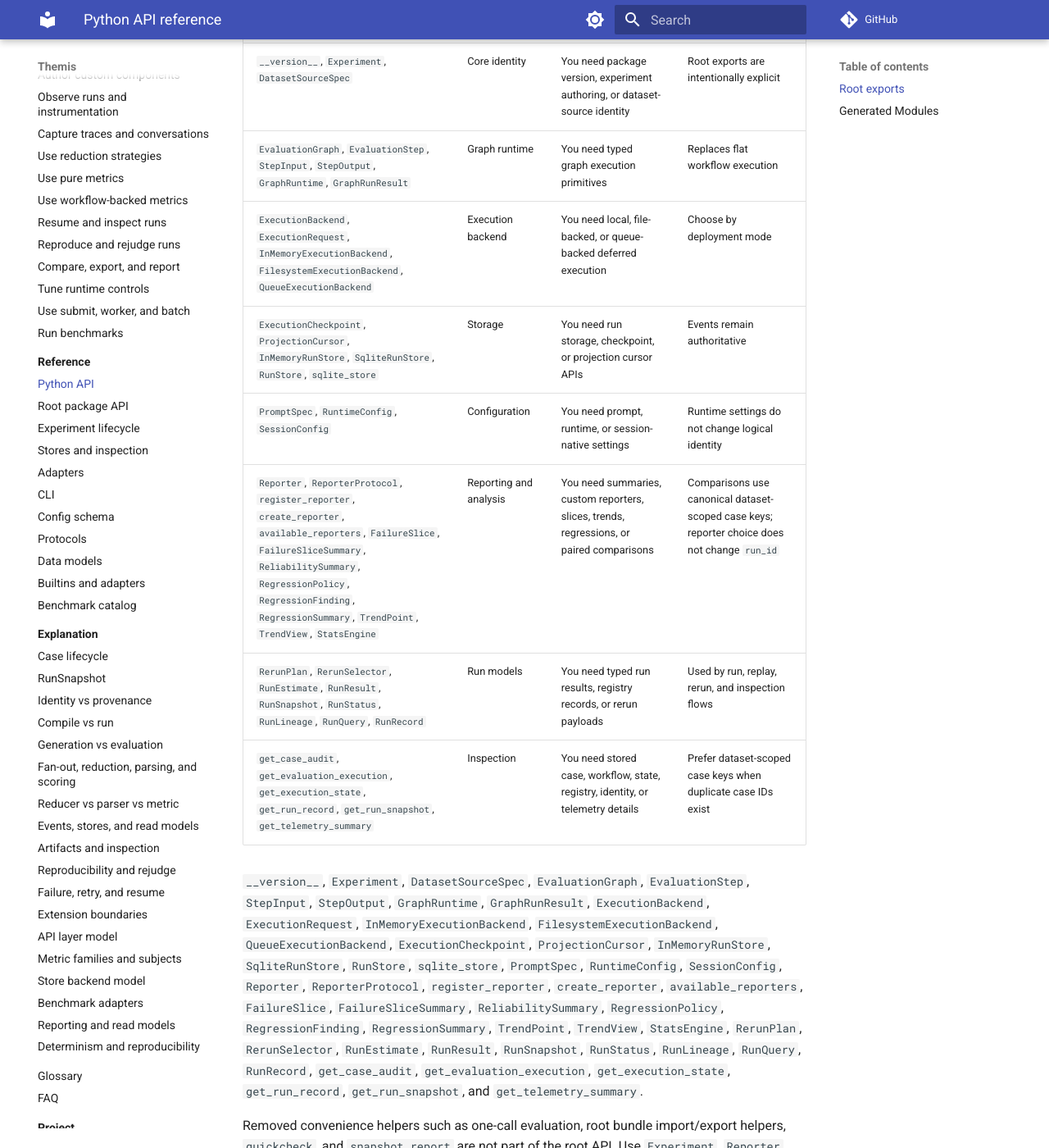
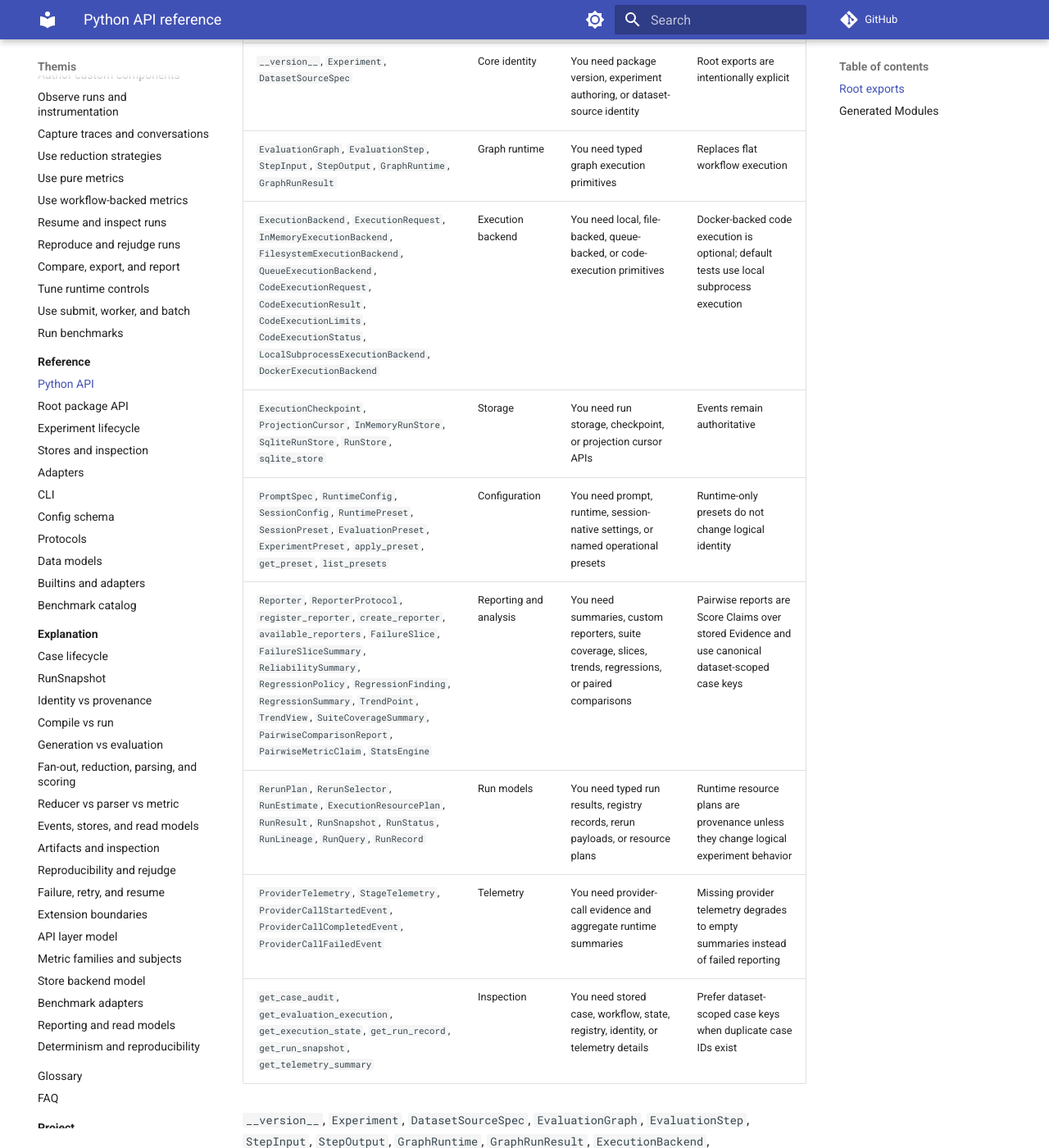
Before and after one commit to Pittawat2542/themis, an MkDocs documentation site: the page built from docs/reference/python-api.md, in a window 1280 px wide and 1400 px high, scrolled down 403 px. Shown: the whole window at 82% size. Built offline with MkDocs 1.6.1 and Material for MkDocs 9.7.7, drawn with Linux system fonts in a browser that asks for light colours; comment, search, counter and statistics services are not loaded; some of the changed text lies outside the part shown.

Commit message:
docs: document operational evaluation workflows

```diff
--- a/docs/reference/python-api.md
+++ b/docs/reference/python-api.md
@@ -17,14 +17,15 @@ The root package exposes the stable graph/runtime, storage, reporting, and inspe
 | --- | --- | --- | --- |
 | `__version__`, `Experiment`, `DatasetSourceSpec` | Core identity | You need package version, experiment authoring, or dataset-source identity | Root exports are intentionally explicit |
 | `EvaluationGraph`, `EvaluationStep`, `StepInput`, `StepOutput`, `GraphRuntime`, `GraphRunResult` | Graph runtime | You need typed graph execution primitives | Replaces flat workflow execution |
-| `ExecutionBackend`, `ExecutionRequest`, `InMemoryExecutionBackend`, `FilesystemExecutionBackend`, `QueueExecutionBackend` | Execution backend | You need local, file-backed, or queue-backed deferred execution | Choose by deployment mode |
+| `ExecutionBackend`, `ExecutionRequest`, `InMemoryExecutionBackend`, `FilesystemExecutionBackend`, `QueueExecutionBackend`, `CodeExecutionRequest`, `CodeExecutionResult`, `CodeExecutionLimits`, `CodeExecutionStatus`, `LocalSubprocessExecutionBackend`, `DockerExecutionBackend` | Execution backend | You need local, file-backed, queue-backed, or code-execution primitives | Docker-backed code execution is optional; default tests use local subprocess execution |
 | `ExecutionCheckpoint`, `ProjectionCursor`, `InMemoryRunStore`, `SqliteRunStore`, `RunStore`, `sqlite_store` | Storage | You need run storage, checkpoint, or projection cursor APIs | Events remain authoritative |
-| `PromptSpec`, `RuntimeConfig`, `SessionConfig` | Configuration | You need prompt, runtime, or session-native settings | Runtime settings do not change logical identity |
-| `Reporter`, `ReporterProtocol`, `register_reporter`, `create_reporter`, `available_reporters`, `FailureSlice`, `FailureSliceSummary`, `ReliabilitySummary`, `RegressionPolicy`, `RegressionFinding`, `RegressionSummary`, `TrendPoint`, `TrendView`, `StatsEngine` | Reporting and analysis | You need summaries, custom reporters, slices, trends, regressions, or paired comparisons | Comparisons use canonical dataset-scoped case keys; reporter choice does not change `run_id` |
-| `RerunPlan`, `RerunSelector`, `RunEstimate`, `RunResult`, `RunSnapshot`, `RunStatus`, `RunLineage`, `RunQuery`, `RunRecord` | Run models | You need typed run results, registry records, or rerun payloads | Used by run, replay, rerun, and inspection flows |
+| `PromptSpec`, `RuntimeConfig`, `SessionConfig`, `RuntimePreset`, `SessionPreset`, `EvaluationPreset`, `ExperimentPreset`, `apply_preset`, `get_preset`, `list_presets` | Configuration | You need prompt, runtime, session-native settings, or named operational presets | Runtime-only presets do not change logical identity |
+| `Reporter`, `ReporterProtocol`, `register_reporter`, `create_reporter`, `available_reporters`, `FailureSlice`, `FailureSliceSummary`, `ReliabilitySummary`, `RegressionPolicy`, `RegressionFinding`, `RegressionSummary`, `TrendPoint`, `TrendView`, `SuiteCoverageSummary`, `PairwiseComparisonReport`, `PairwiseMetricClaim`, `StatsEngine` | Reporting and analysis | You need summaries, custom reporters, suite coverage, slices, trends, regressions, or paired comparisons | Pairwise reports are Score Claims over stored Evidence and use canonical dataset-scoped case keys |
+| `RerunPlan`, `RerunSelector`, `RunEstimate`, `ExecutionResourcePlan`, `RunResult`, `RunSnapshot`, `RunStatus`, `RunLineage`, `RunQuery`, `RunRecord` | Run models | You need typed run results, registry records, rerun payloads, or resource plans | Runtime resource plans are provenance unless they change logical experiment behavior |
+| `ProviderTelemetry`, `StageTelemetry`, `ProviderCallStartedEvent`, `ProviderCallCompletedEvent`, `ProviderCallFailedEvent` | Telemetry | You need provider-call evidence and aggregate runtime summaries | Missing provider telemetry degrades to empty summaries instead of failed reporting |
 | `get_case_audit`, `get_evaluation_execution`, `get_execution_state`, `get_run_record`, `get_run_snapshot`, `get_telemetry_summary` | Inspection | You need stored case, workflow, state, registry, identity, or telemetry details | Prefer dataset-scoped case keys when duplicate case IDs exist |
 
-`__version__`, `Experiment`, `DatasetSourceSpec`, `EvaluationGraph`, `EvaluationStep`, `StepInput`, `StepOutput`, `GraphRuntime`, `GraphRunResult`, `ExecutionBackend`, `ExecutionRequest`, `InMemoryExecutionBackend`, `FilesystemExecutionBackend`, `QueueExecutionBackend`, `ExecutionCheckpoint`, `ProjectionCursor`, `InMemoryRunStore`, `SqliteRunStore`, `RunStore`, `sqlite_store`, `PromptSpec`, `RuntimeConfig`, `SessionConfig`, `Reporter`, `ReporterProtocol`, `register_reporter`, `create_reporter`, `available_reporters`, `FailureSlice`, `FailureSliceSummary`, `ReliabilitySummary`, `RegressionPolicy`, `RegressionFinding`, `RegressionSummary`, `TrendPoint`, `TrendView`, `StatsEngine`, `RerunPlan`, `RerunSelector`, `RunEstimate`, `RunResult`, `RunSnapshot`, `RunStatus`, `RunLineage`, `RunQuery`, `RunRecord`, `get_case_audit`, `get_evaluation_execution`, `get_execution_state`, `get_run_record`, `get_run_snapshot`, and `get_telemetry_summary`.
+`__version__`, `Experiment`, `DatasetSourceSpec`, `EvaluationGraph`, `EvaluationStep`, `StepInput`, `StepOutput`, `GraphRuntime`, `GraphRunResult`, `ExecutionBackend`, `ExecutionRequest`, `CodeExecutionRequest`, `CodeExecutionResult`, `CodeExecutionLimits`, `CodeExecutionStatus`, `LocalSubprocessExecutionBackend`, `DockerExecutionBackend`, `InMemoryExecutionBackend`, `FilesystemExecutionBackend`, `QueueExecutionBackend`, `ExecutionCheckpoint`, `ProjectionCursor`, `InMemoryRunStore`, `SqliteRunStore`, `RunStore`, `sqlite_store`, `PromptSpec`, `RuntimeConfig`, `SessionConfig`, `RuntimePreset`, `SessionPreset`, `EvaluationPreset`, `ExperimentPreset`, `apply_preset`, `get_preset`, `list_presets`, `Reporter`, `ReporterProtocol`, `register_reporter`, `create_reporter`, `available_reporters`, `FailureSlice`, `FailureSliceSummary`, `ReliabilitySummary`, `RegressionPolicy`, `RegressionFinding`, `RegressionSummary`, `TrendPoint`, `TrendView`, `SuiteCoverageSummary`, `PairwiseComparisonReport`, `PairwiseMetricClaim`, `StatsEngine`, `RerunPlan`, `RerunSelector`, `RunEstimate`, `ExecutionResourcePlan`, `RunResult`, `RunSnapshot`, `RunStatus`, `RunLineage`, `RunQuery`, `RunRecord`, `ProviderTelemetry`, `StageTelemetry`, `ProviderCallStartedEvent`, `ProviderCallCompletedEvent`, `ProviderCallFailedEvent`, `get_case_audit`, `get_evaluation_execution`, `get_execution_state`, `get_run_record`, `get_run_snapshot`, and `get_telemetry_summary`.
 
 Removed convenience helpers such as one-call evaluation, root bundle import/export helpers, `quickcheck`, and `snapshot_report` are not part of the root API. Use `Experiment`, `Reporter`, inspection helpers, CLI export commands, or lower-level core modules where appropriate.
 
```
Also changed, not shown: docs/how-to/compare-export-and-report.md (+7 -0 lines), docs/how-to/tune-runtime-controls.md (+7 -1 lines), docs/how-to/use-submit-worker-and-batch.md (+3 -0 lines), docs/reference/benchmark-catalog.md (+5 -0 lines), docs/reference/cli.md (+6 -1 lines).
